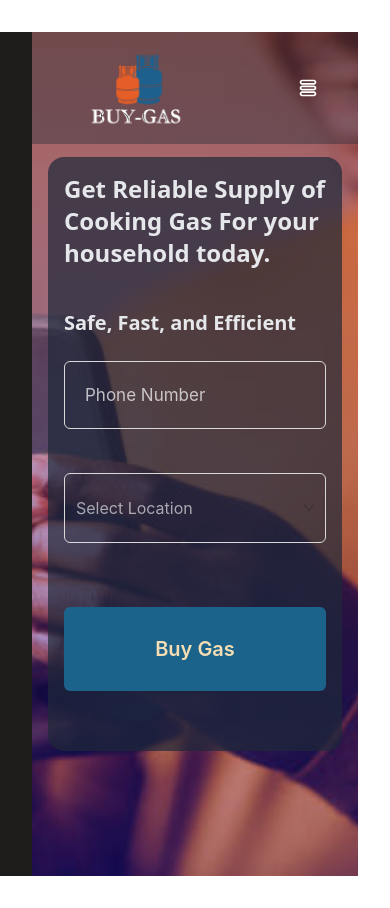
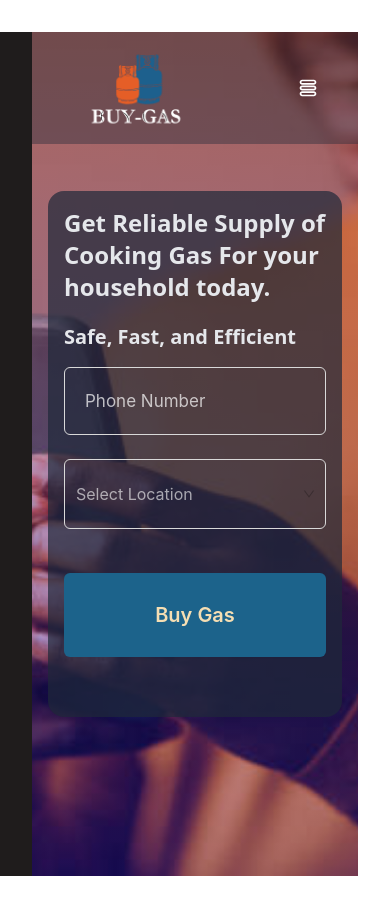
Before and after one commit to Emmykage/buy-gas, a React (Vite) app: page / in a window 390 px wide. Built offline with nearby package versions, Linux system fonts and the light colour scheme.

Commit message:
adjust hero header

```diff
--- a/src/App.jsx
+++ b/src/App.jsx
@@ -1,7 +1,6 @@
 import './App.css'
 import { Route, Routes } from 'react-router-dom'
 import Home from './pages/home'
-import Footer from './components/footer/Footer'
 import Login from './components/login/Login'
 import Dashboard from './pages/dashboard'
 import PaymentForm from './pages/dashboard/payments/PaymentForm'
@@ -15,9 +14,11 @@ import AdminLogin from './pages/auth/AdminLogin'
 import MainDashboard from './layouts/MainDashboard'
 import AdminOrder from './pages/admin/Order'
 import AdminUser from './pages/admin/Users'
+import useScrollTop from './hooks/useScrollTop'
 
 
 function App() {
+  useScrollTop()
 
 
   return (
@@ -35,7 +36,6 @@ function App() {
           <Route path='payment-form' element={<PaymentForm/>}/>
           <Route path='payment-details' element={<PaymentDetails/>}/>
           <Route path='confirm-payments' element={<ConfirmOrder/>}/>
-
 
 
         </Route>
--- a/src/components/heroBanner/Hero.jsx
+++ b/src/components/heroBanner/Hero.jsx
@@ -13,7 +13,7 @@ const Hero = () => {
 
   const {pathname} = useLocation()
   return (
-<div className='h-full hero flex justify-left px-4 flex-col items-center'>
+<div className='h-full hero flex justify-left px-4 flex-col items-center pt-'>
   <div className="grid md:grid-cols-2 m-auto max-w-7xl">
 
 
@@ -60,14 +60,14 @@ const ContentHero = () => {
     <p className='bg-gray text-2xl text-left max-w-6xl mt-0 md:mt-16 md:text-4xl font-bold  text-gray-200 '>
       Get Reliable Supply of Cooking Gas For your household today.
     </p>
-    <p className='text-gray-200 text-left  max-w-6xl text-xl font-semibold md:text-3xl mt-10 '>
+    <p className='text-gray-200 text-left  max-w-6xl text-xl font-semibold md:text-3xl mt-5 md:mt-10 '>
       Safe, Fast, and Efficient
     </p>
 
-    <div className="pt-6">
+    <div className="pt-4 md:pt-6">
     <Form
     name="login"
-    className="space-y-3 gap-5 flex flex-col"
+    className=" md:gap-5 flex flex-col"
 
     style={{
       maxWidth: 600,
```
